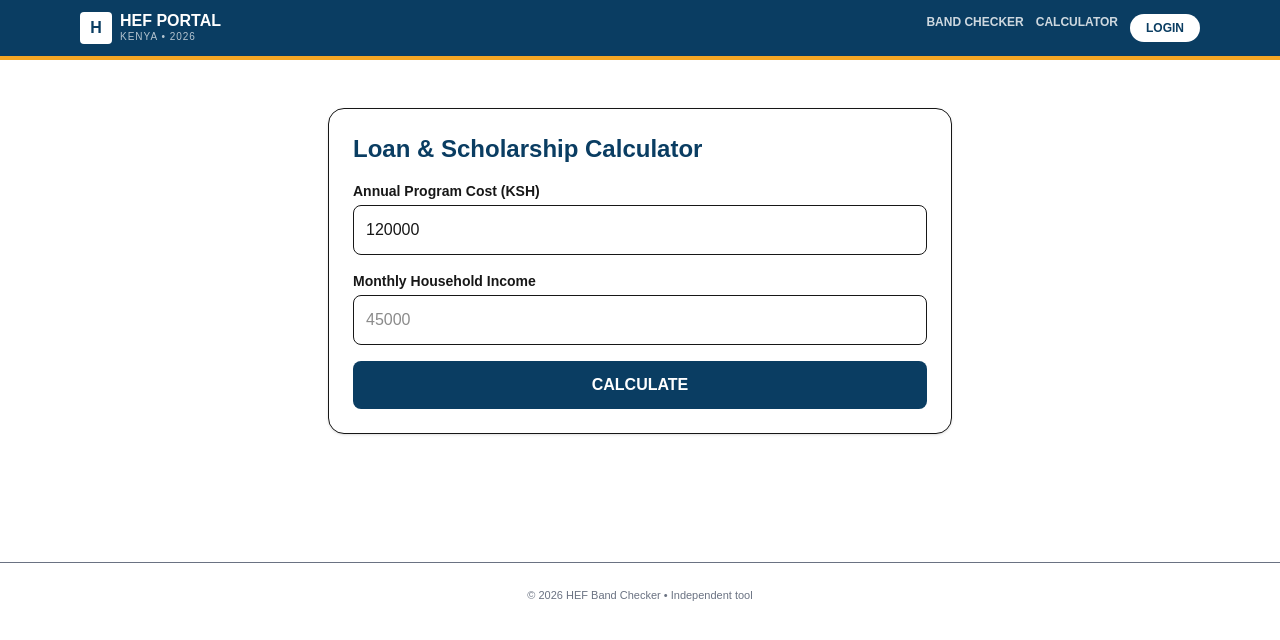
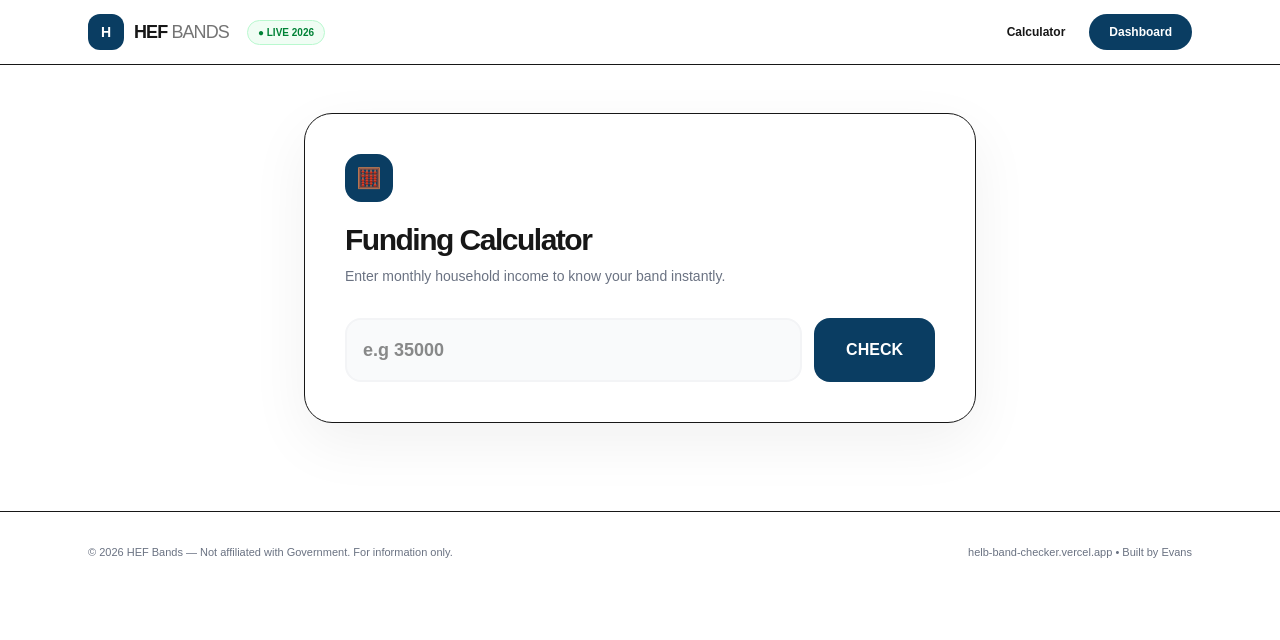
Before and after one commit to hefanes-gif/helb-band-checker, a Next.js app: page /calculator in a window 1280 px wide. Shown: the top 640 px of the page. Built offline with nearby package versions, Linux system fonts and the light colour scheme.

Commit message:
ultimate pro design system

```diff
--- a/src/app/calculator/page.tsx
+++ b/src/app/calculator/page.tsx
@@ -1,35 +1,24 @@
 "use client";
 import { useState } from "react";
+import Link from "next/link";
+
+const bands=[ {max:23000,name:"BAND 1",sch:70,loan:25,family:5,desc:"Extremely Needy",color:"bg-green-600"}, {max:60000,name:"BAND 2",sch:60,loan:30,family:10,desc:"Very Needy",color:"bg-blue-600"}, {max:120000,name:"BAND 3",sch:50,loan:30,family:20,desc:"Needy",color:"bg-amber-500"}, {max:300000,name:"BAND 4",sch:40,loan:30,family:30,desc:"Less Needy",color:"bg-orange-600"}, {max:9999999,name:"BAND 5",sch:30,loan:30,family:40,desc:"Able",color:"bg-red-600"} ];
+
 export default function Calc(){
- const [cost,setCost]=useState(120000);
- const [income,setIncome]=useState("");
- const [res,setRes]=useState<any>(null);
- const calc=()=>{
-  const v=Number(income); if(!v) return;
-  let b={sch:30,loan:30,fam:40,name:"BAND 5"};
-  if(v<=23000) b={sch:70,loan:25,fam:5,name:"BAND 1"};
-  else if(v<=60000) b={sch:60,loan:30,fam:10,name:"BAND 2"};
-  else if(v<=120000) b={sch:50,loan:30,fam:20,name:"BAND 3"};
-  else if(v<=300000) b={sch:40,loan:30,fam:30,name:"BAND 4"};
-  setRes({...b, schAmt: cost*b.sch/100, loanAmt: cost*b.loan/100, famAmt: cost*b.fam/100});
- };
- return(
-  <div className="max-w-2xl mx-auto p-6">
-   <div className="bg-white p-6 rounded-2xl shadow border">
-    <h1 className="text-2xl font-black text-[#0a3d62]">Loan & Scholarship Calculator</h1>
-    <label className="block mt-4 text-sm font-bold">Annual Program Cost (KSH)</label>
-    <input type="number" value={cost} onChange={e=>setCost(Number(e.target.value))} className="w-full p-3 border rounded-lg mt-1"/>
-    <label className="block mt-4 text-sm font-bold">Monthly Household Income</label>
-    <input type="number" value={income} onChange={e=>setIncome(e.target.value)} placeholder="45000" className="w-full p-3 border rounded-lg mt-1"/>
-    <button onClick={calc} className="w-full mt-4 bg-[#0a3d62] text-white p-3 rounded-lg font-bold">CALCULATE</button>
+ const [income,setIncome]=useState(""); const [res,setRes]=useState<any>(null);
+ const calc=()=>{ const v=Number(income); if(!v) return; const b=bands.find(x=>v<=x.max); setRes({...b,v}); };
+ return (
+  <div className="max-w-2xl mx-auto">
+   <div className="bg-white rounded-[28px] border shadow-[0_20px_60px_rgba(0,0,0,0.06)] p-8 md:p-10">
+    <div className="w-12 h-12 bg-[#0a3d62] rounded-2xl flex items-center justify-center text-white text-xl">🧮</div>
+    <h1 className="text-3xl font-black mt-5 tracking-tighter">Funding Calculator</h1><p className="text-sm text-gray-500 mt-2">Enter monthly household income to know your band instantly.</p>
+    <div className="mt-8 flex gap-3"><input value={income} onChange={e=>setIncome(e.target.value)} type="number" placeholder="e.g 35000" className="flex-1 p-4 bg-gray-50 border-2 border-gray-100 rounded-2xl font-bold text-lg outline-none focus:border-[#0a3d62]"/><button onClick={calc} className="bg-[#0a3d62] text-white px-8 rounded-2xl font-black hover:bg-black">CHECK</button></div>
     {res && (
-     <div className="mt-6 border-t pt-4">
-      <div className="font-black text-lg">{res.name}</div>
-      <div className="mt-3 space-y-2 text-sm">
-       <div className="flex justify-between"><span>Scholarship ({res.sch}%)</span><span className="font-bold">KSH {res.schAmt.toLocaleString()}</span></div>
-       <div className="flex justify-between"><span>HELB Loan ({res.loan}%)</span><span className="font-bold">KSH {res.loanAmt.toLocaleString()}</span></div>
-       <div className="flex justify-between"><span>Family Contribution ({res.fam}%)</span><span className="font-bold text-orange-600">KSH {res.famAmt.toLocaleString()}</span></div>
-      </div>
+     <div className="mt-8">
+      <div className={`h-1 w-full ${res.color} rounded-full`}></div>
+      <div className="mt-5 flex justify-between items-end"><div><div className="text-[11px] font-black tracking-widest text-gray-400">{res.desc.toUpperCase()}</div><div className="text-5xl font-black mt-1">{res.name}</div></div><div className="text-right"><div className="text-xs text-gray-500">Income</div><div className="font-bold">KSH {res.v.toLocaleString()}</div></div></div>
+      <div className="grid grid-cols-3 gap-3 mt-6"><div className="bg-[#0a3d62] text-white p-4 rounded-2xl text-center"><div className="text-2xl font-black">{res.sch}%</div><div className="text-[10px] opacity-70">SCHOLARSHIP</div></div><div className="bg-gray-50 border p-4 rounded-2xl text-center"><div className="text-2xl font-black">{res.loan}%</div><div className="text-[10px]">LOAN</div></div><div className="bg-gray-50 border p-4 rounded-2xl text-center"><div className="text-2xl font-black">{res.family}%</div><div className="text-[10px]">FAMILY</div></div></div>
+      <Link href="/register" className="mt-6 block text-center bg-black text-white py-4 rounded-2xl font-bold text-sm">Save Result & Create Account →</Link>
      </div>
     )}
    </div>
--- a/src/app/layout.tsx
+++ b/src/app/layout.tsx
@@ -1,14 +1,24 @@
+import type { Metadata } from "next";
 import "./globals.css";
-import Navbar from "@/components/Navbar";
-import { Analytics } from "@vercel/analytics/next";
-export const metadata = { title: "HEF Portal - Band Checker 2026", description: "Check your HEF Funding Band" };
+
+export const metadata: Metadata = {
+ title: "HEF Band Checker 2026 | Official MTI Calculator",
+ description: "Check your HEF Funding Band in 5 seconds. Official 2026 MTI Model.",
+};
+
 export default function RootLayout({ children }: { children: React.ReactNode }) {
  return (
-  <html lang="en"><body className="bg-[#f4f6f8] min-h-screen">
-   <Navbar/>
-   <main className="max-w-6xl mx-auto px-4 py-6">{children}</main>
-   <footer className="mt-20 border-t bg-white py-6 text-center text-[11px] text-gray-500">© 2026 HEF Band Checker • Independent tool</footer>
-   <Analytics/>
-  </body></html>
+  <html lang="en">
+   <body className="bg-[#f6f8fb] text-[#0a3d62] antialiased">
+    <nav className="sticky top-0 z-50 bg-white/80 backdrop-blur-xl border-b">
+     <div className="max-w-6xl mx-auto px-6 h-[64px] flex items-center justify-between">
+      <div className="flex items-center gap-2.5"><div className="w-9 h-9 bg-[#0a3d62] rounded-xl flex items-center justify-center text-white font-black text-sm">H</div><span className="font-black tracking-tighter text-[18px]">HEF <span className="font-light opacity-60">BANDS</span></span><span className="ml-2 hidden md:inline-flex text-[10px] font-bold bg-green-50 text-green-700 border border-green-200 px-2.5 py-1 rounded-full">● LIVE 2026</span></div>
+      <div className="flex items-center gap-2"><a href="/calculator" className="text-xs font-bold px-4 py-2 rounded-full hover:bg-gray-100">Calculator</a><a href="/login" className="text-xs font-bold bg-[#0a3d62] text-white px-5 py-2.5 rounded-full hover:bg-black transition">Dashboard</a></div>
+     </div>
+    </nav>
+    <main className="max-w-6xl mx-auto px-6 py-8 md:py-12">{children}</main>
+    <footer className="mt-10 border-t bg-white"><div className="max-w-6xl mx-auto px-6 py-8 flex flex-col md:flex-row justify-between gap-3 text-[11px] text-gray-500"><span>© 2026 HEF Bands — Not affiliated with Government. For information only.</span><span>helb-band-checker.vercel.app • Built by Evans</span></div></footer>
+   </body>
+  </html>
  );
 }
--- a/src/app/login/page.tsx
+++ b/src/app/login/page.tsx
@@ -5,25 +5,17 @@ import { useRouter } from "next/navigation";
 import Link from "next/link";
 
 export default function Login(){
- const [email,setEmail]=useState(""); const [password,setPassword]=useState(""); const [loading,setLoading]=useState(false); const [msg,setMsg]=useState(""); const router=useRouter();
- const login=async(e:any)=>{
-  e.preventDefault(); setLoading(true); setMsg("");
-  const { error } = await supabase.auth.signInWithPassword({email,password});
-  if(error) setMsg(error.message); else { router.push("/dashboard"); }
-  setLoading(false);
- };
- return(
-  <div className="max-w-md mx-auto p-4 mt-10">
-   <div className="bg-white p-6 rounded-2xl shadow border">
-    <h1 className="text-2xl font-black text-[#0a3d62]">Login to HEF Portal</h1>
-    <form onSubmit={login} className="mt-4 space-y-3">
-     <input required type="email" placeholder="Email" value={email} onChange={e=>setEmail(e.target.value)} className="w-full p-3 border rounded-lg"/>
-     <input required type="password" placeholder="Password" value={password} onChange={e=>setPassword(e.target.value)} className="w-full p-3 border rounded-lg"/>
-     <button disabled={loading} className="w-full bg-[#0a3d62] text-white p-3 rounded-lg font-bold">{loading?"Logging...":"Login"}</button>
-    </form>
-    {msg && <div className="mt-3 text-sm text-red-600">{msg}</div>}
-    <div className="mt-4 text-center text-sm">No account? <Link href="/register" className="font-bold text-blue-600">Register</Link></div>
-   </div>
+ const [email,setEmail]=useState(""); const [password,setPassword]=useState(""); const [loading,setLoading]=useState(false); const router=useRouter();
+ const login=async(e:any)=>{ e.preventDefault(); setLoading(true); const {error}=await supabase.auth.signInWithPassword({email,password}); if(!error) router.push("/dashboard"); else alert(error.message); setLoading(false); };
+ return (
+  <div className="max-w-md mx-auto bg-white rounded-[28px] border shadow-sm p-8">
+   <h1 className="text-3xl font-black tracking-tighter">Welcome Back</h1><p className="text-sm text-gray-500 mt-2">Login to access your funding band.</p>
+   <form onSubmit={login} className="mt-8 space-y-3">
+    <input required type="email" placeholder="Email" value={email} onChange={e=>setEmail(e.target.value)} className="w-full p-4 bg-gray-50 border-2 border-gray-100 rounded-xl outline-none focus:border-[#0a3d62] text-sm font-bold"/>
+    <input required type="password" placeholder="Password" value={password} onChange={e=>setPassword(e.target.value)} className="w-full p-4 bg-gray-50 border-2 border-gray-100 rounded-xl outline-none focus:border-[#0a3d62] text-sm font-bold"/>
+    <button disabled={loading} className="w-full bg-[#0a3d62] text-white py-4 rounded-xl font-black text-sm mt-2 hover:bg-black">{loading?"Logging in...":"Login →"}</button>
+   </form>
+   <div className="text-center text-xs mt-4 text-gray-500">No account? <Link href="/register" className="font-bold text-[#0a3d62]">Register Free</Link></div>
   </div>
  );
 }
--- a/src/app/register/page.tsx
+++ b/src/app/register/page.tsx
@@ -5,47 +5,22 @@ import { useRouter } from "next/navigation";
 import Link from "next/link";
 
 export default function Register(){
- const [form,setForm]=useState({full_name:"",id_number:"",email:"",phone:"",income:"",password:""});
- const [loading,setLoading]=useState(false);
- const [msg,setMsg]=useState("");
- const router=useRouter();
-
- const submit=async(e:any)=>{
-  e.preventDefault(); setLoading(true); setMsg("");
-  try{
-   const incomeNum=Number(form.income);
-   let band="BAND 5"; if(incomeNum<=23000) band="BAND 1"; else if(incomeNum<=60000) band="BAND 2"; else if(incomeNum<=120000) band="BAND 3"; else if(incomeNum<=300000) band="BAND 4";
-
-   // 1. Create login account
-   const { data: authData, error: authErr } = await supabase.auth.signUp({ email: form.email, password: form.password });
-   if(authErr) throw authErr;
-
-   // 2. Save to registrations
-   const { error } = await supabase.from("registrations").insert([{ full_name: form.full_name, id_number: form.id_number, email: form.email, phone: form.phone, income: incomeNum, band, user_id: authData.user?.id }]);
-   if(error) throw error;
-
-   setMsg(`✅ Account created! You are ${band}. Redirecting to login...`);
-   setTimeout(()=> router.push("/login"), 1500);
-  }catch(err:any){ setMsg("Error: "+err.message); }
-  setLoading(false);
+ const [form,setForm]=useState({full_name:"",id_number:"",email:"",phone:"",income:""}); const [loading,setLoading]=useState(false); const router=useRouter();
+ const submit=async(e:any)=>{ e.preventDefault(); setLoading(true);
+  const v=Number(form.income); let band="BAND 5"; if(v<=23000) band="BAND 1"; else if(v<=60000) band="BAND 2"; else if(v<=120000) band="BAND 3"; else if(v<=300000) band="BAND 4";
+  const {error}=await supabase.from("registrations").insert([{...form,income:v,band}]); if(!error){ router.push("/login"); } setLoading(false);
  };
-
- return(
-  <div className="max-w-md mx-auto p-4">
-   <div className="bg-white p-6 rounded-2xl shadow border">
-    <h1 className="text-2xl font-black text-[#0a3d62]">Create HEF Account</h1>
-    <form onSubmit={submit} className="mt-4 space-y-3">
-     <input required placeholder="Full Name" value={form.full_name} onChange={e=>setForm({...form,full_name:e.target.value})} className="w-full p-3 border rounded-lg"/>
-     <input required placeholder="ID Number" value={form.id_number} onChange={e=>setForm({...form,id_number:e.target.value})} className="w-full p-3 border rounded-lg"/>
-     <input required type="email" placeholder="Email" value={form.email} onChange={e=>setForm({...form,email:e.target.value})} className="w-full p-3 border rounded-lg"/>
-     <input required placeholder="Phone" value={form.phone} onChange={e=>setForm({...form,phone:e.target.value})} className="w-full p-3 border rounded-lg"/>
-     <input required type="number" placeholder="Income e.g 45000" value={form.income} onChange={e=>setForm({...form,income:e.target.value})} className="w-full p-3 border rounded-lg"/>
-     <input required type="password" placeholder="Create Password (for login)" value={form.password} onChange={e=>setForm({...form,password:e.target.value})} className="w-full p-3 border rounded-lg"/>
-     <button disabled={loading} className="w-full bg-[#0a3d62] text-white p-3 rounded-lg font-bold">{loading?"Creating...":"Create Account"}</button>
-    </form>
-    {msg && <div className="mt-4 p-3 bg-green-50 border rounded-lg text-sm">{msg}</div>}
-    <div className="mt-4 text-center text-sm">Already have account? <Link href="/login" className="text-blue-600 font-bold">Login</Link></div>
-   </div>
+ return (
+  <div className="max-w-md mx-auto bg-white rounded-[28px] border shadow-sm p-8">
+   <h1 className="text-3xl font-black tracking-tighter">Create Account</h1><p className="text-sm text-gray-500 mt-2">Save your band & download official letter.</p>
+   <form onSubmit={submit} className="mt-8 space-y-3">
+    <input required placeholder="Full Name (ID Names)" value={form.full_name} onChange={e=>setForm({...form,full_name:e.target.value})} className="w-full p-4 bg-gray-50 border-2 border-gray-100 rounded-xl outline-none focus:border-[#0a3d62] text-sm font-bold"/>
+    <div className="grid grid-cols-2 gap-3"><input required placeholder="ID Number" value={form.id_number} onChange={e=>setForm({...form,id_number:e.target.value})} className="p-4 bg-gray-50 border-2 border-gray-100 rounded-xl outline-none text-sm font-bold"/><input required placeholder="Phone" value={form.phone} onChange={e=>setForm({...form,phone:e.target.value})} className="p-4 bg-gray-50 border-2 border-gray-100 rounded-xl outline-none text-sm font-bold"/></div>
+    <input required type="email" placeholder="Email Address" value={form.email} onChange={e=>setForm({...form,email:e.target.value})} className="w-full p-4 bg-gray-50 border-2 border-gray-100 rounded-xl outline-none text-sm font-bold"/>
+    <input required type="number" placeholder="Monthly Income (KSH)" value={form.income} onChange={e=>setForm({...form,income:e.target.value})} className="w-full p-4 bg-gray-50 border-2 border-gray-100 rounded-xl outline-none text-sm font-bold"/>
+    <button disabled={loading} className="w-full bg-[#0a3d62] text-white py-4 rounded-xl font-black text-sm mt-2 hover:bg-black">{loading?"Saving...":"Create Account →"}</button>
+   </form>
+   <div className="text-center text-xs mt-4 text-gray-500">Already have account? <Link href="/login" className="font-bold text-[#0a3d62]">Login</Link></div>
   </div>
  );
 }
```
